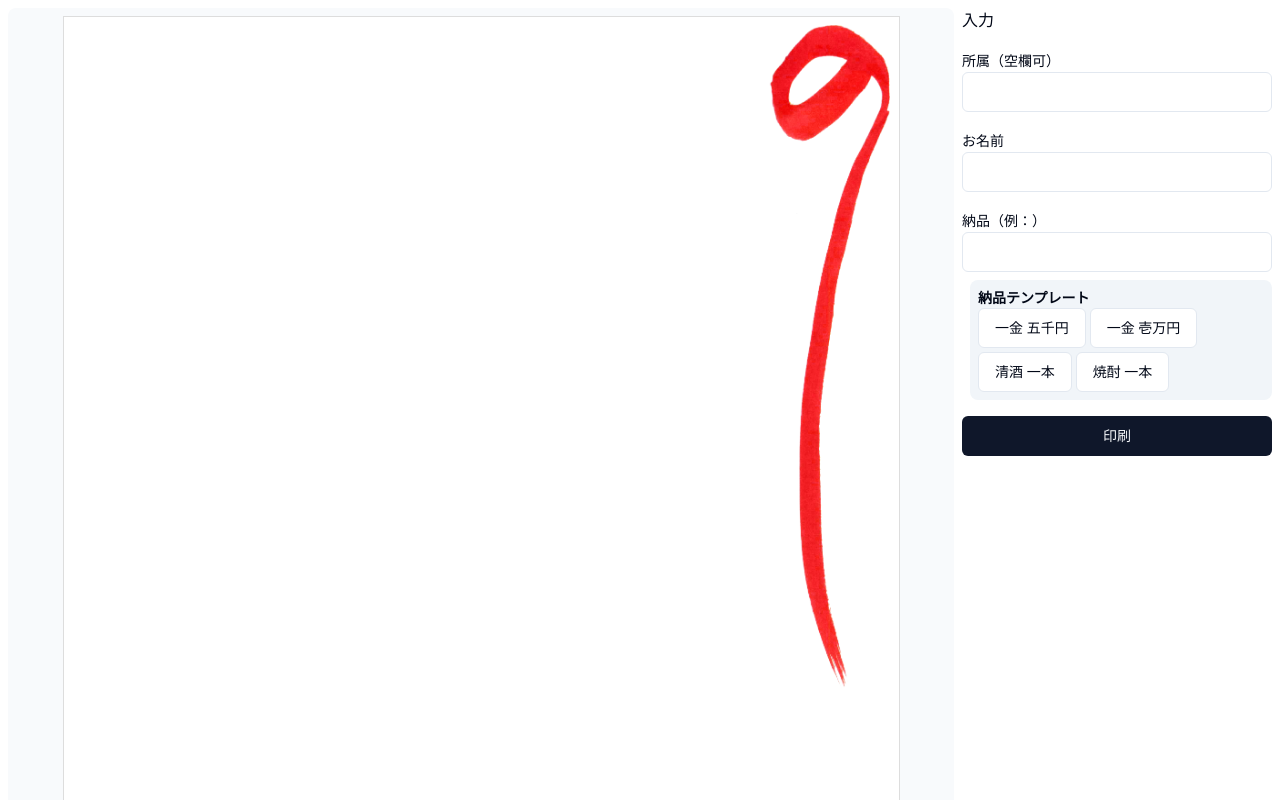
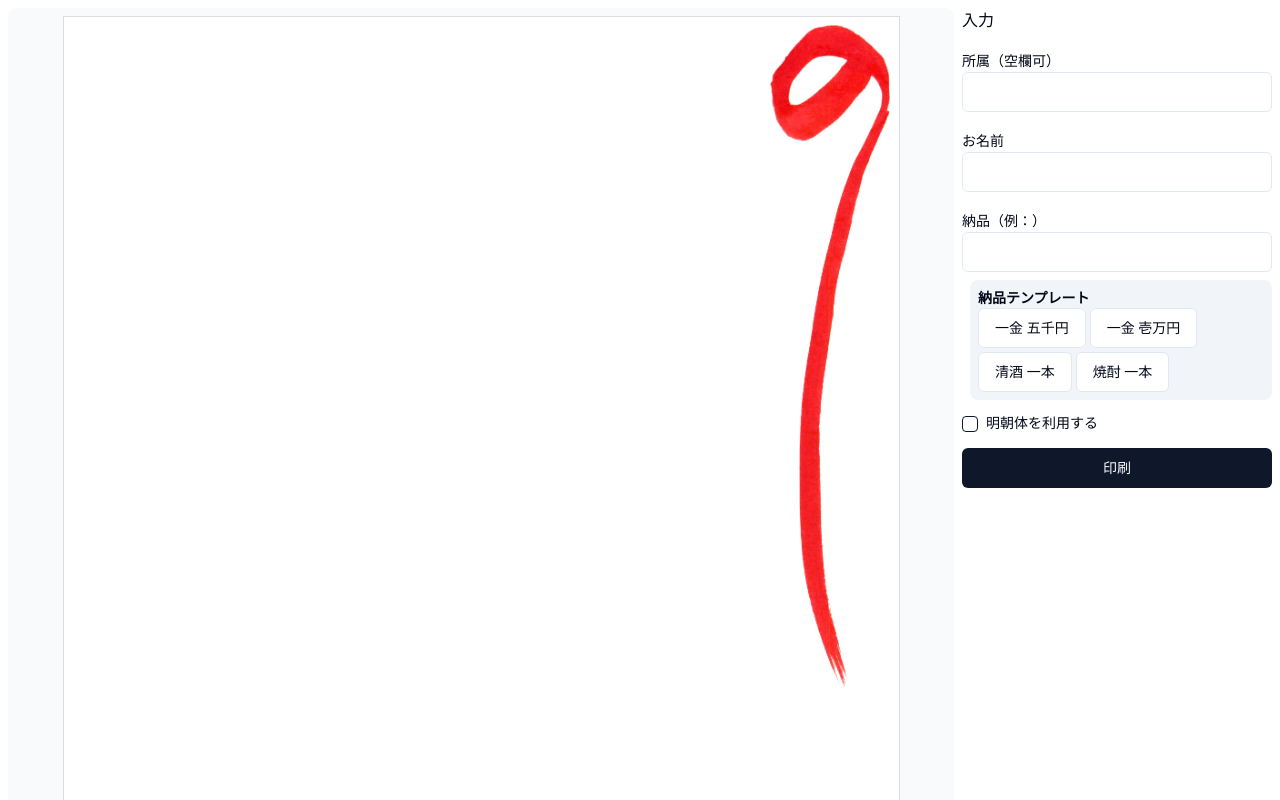
Before and after one commit to Remicck/noshi_generator, a React (Vite) app: page / in a window 1280 px wide. Shown: the top 800 px of the page. Built offline with nearby package versions, Linux system fonts and the light colour scheme.

Commit message:
漢字が存在しない人向けに、明朝体でも表示できるように修正

```diff
--- a/package.json
+++ b/package.json
@@ -12,6 +12,7 @@
     "format": "eslint --fix . && prettier --write --cache --cache-strategy content ."
   },
   "dependencies": {
+    "@radix-ui/react-checkbox": "^1.0.4",
     "@radix-ui/react-label": "^2.0.2",
     "@radix-ui/react-slot": "^1.0.2",
     "@tauri-apps/api": "^1",
--- a/src/App.tsx
+++ b/src/App.tsx
@@ -7,9 +7,11 @@ import { useState } from 'react';
 import { FormValue } from '@/type';
 import { Preview } from '@/components/Preview';
 import { Button } from '@/components/ui/button';
+import { Checkbox } from '@/components/ui/checkbox';
 
 function App() {
   const [formValue, setFormValue] = useState<FormValue>(initialFormValue);
+  const [forceMincho, setForceMincho] = useState<boolean>(false);
   const handleChangeFormValue = (key: keyof FormValue, e: React.ChangeEvent<HTMLInputElement>) => {
     setFormValue((prev) => ({ ...prev, [key]: e.target.value }));
   };
@@ -22,7 +24,7 @@ function App() {
       <div className="grid grid-cols-4 gap-2 min-h-full">
         {/* Left:: preview */}
         <div className="col-span-3 flex justify-center items-center rounded-lg bg-slate-50 p-2">
-          <Preview formValue={formValue} />
+          <Preview formValue={formValue} forceMincho={forceMincho} />
         </div>
         {/* Right: Input */}
         <div className="h-full flex flex-col gap-4">
@@ -63,6 +65,20 @@ function App() {
               </div>
             </div>
           </div>
+          <div className="flex flex-row gap-2">
+            <Checkbox
+              id="force-mincho-flg"
+              onCheckedChange={(checked: boolean) => {
+                setForceMincho(checked);
+              }}
+            />
+            <label
+              htmlFor="force-mincho-flg"
+              className="text-sm font-medium leading-none peer-disabled:cursor-not-allowed peer-disabled:opacity-70 cursor-pointer select-none"
+            >
+              明朝体を利用する
+            </label>
+          </div>
           <Button className="w-full">印刷</Button>
         </div>
       </div>
--- a/src/components/Preview.module.scss
+++ b/src/components/Preview.module.scss
@@ -14,3 +14,8 @@
 .smallText {
   font-size: 5rem;
 }
+
+.mincho {
+  font-family: 'Yu Mincho';
+  font-weight: bold;
+}
--- a/src/components/Preview.tsx
+++ b/src/components/Preview.tsx
@@ -5,13 +5,20 @@ import noshiImage from '@/assets/noshi.png';
 
 type PreviewProps = {
   formValue: FormValue;
+  forceMincho: boolean;
 };
 export function Preview(props: PreviewProps) {
-  const { formValue } = props;
+  const { formValue, forceMincho } = props;
   console.log(formValue);
   return (
     <div className={clsx(styles.wrap, 'bg-white p-2 flex flex-row flex-nowrap')}>
-      <div className={clsx('w-[35%] flex items-center justify-start mt-[40px]', styles.text)}>
+      <div
+        className={clsx(
+          'w-[35%] flex items-center justify-start mt-[40px]',
+          styles.text,
+          forceMincho && styles.mincho
+        )}
+      >
         {formValue.name ? (
           <>
             {formValue.department ? (
--- /dev/null
+++ b/src/components/ui/checkbox.tsx
@@ -0,0 +1,27 @@
+import * as React from 'react';
+import * as CheckboxPrimitive from '@radix-ui/react-checkbox';
+import { Check } from 'lucide-react';
+
+import { cn } from '@/lib/utils';
+
+const Checkbox = React.forwardRef<
+  React.ElementRef<typeof CheckboxPrimitive.Root>,
+  React.ComponentPropsWithoutRef<typeof CheckboxPrimitive.Root>
+>(({ className, onCheckedChange, ...props }, ref) => (
+  <CheckboxPrimitive.Root
+    ref={ref}
+    className={cn(
+      'peer h-4 w-4 shrink-0 rounded-sm border border-primary ring-offset-background focus-visible:outline-none focus-visible:ring-2 focus-visible:ring-ring focus-visible:ring-offset-2 disabled:cursor-not-allowed disabled:opacity-50 data-[state=checked]:bg-primary data-[state=checked]:text-primary-foreground',
+      className
+    )}
+    onCheckedChange={onCheckedChange}
+    {...props}
+  >
+    <CheckboxPrimitive.Indicator className={cn('flex items-center justify-center text-current')}>
+      <Check className="h-4 w-4" />
+    </CheckboxPrimitive.Indicator>
+  </CheckboxPrimitive.Root>
+));
+Checkbox.displayName = CheckboxPrimitive.Root.displayName;
+
+export { Checkbox };
```
Also changed, not shown: 1 other file (tests, documents, lock files or other folders).
